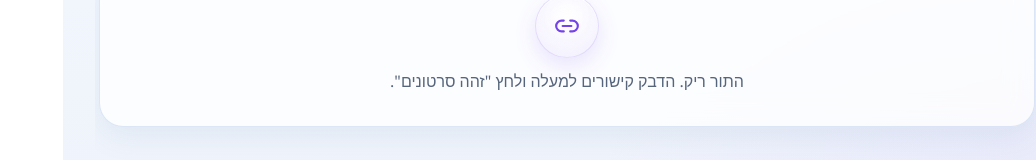
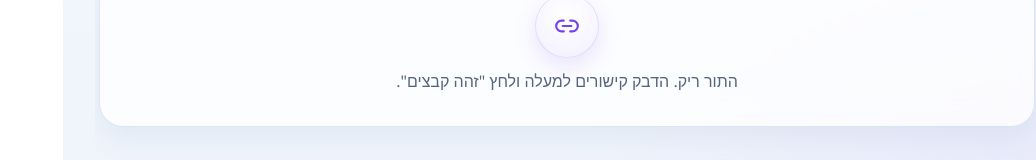
Before and after one commit to OrMeirDev/Grab, a React (Vite) app: page / in a window 1280 px wide. Shown: the part 534-694 px from the top of the page, without its empty margins (244-1280 px from the left). Built offline with nearby package versions, Linux system fonts and the light colour scheme.

Commit message:
Align Windows acceptance and guidance with automatic file detection

```diff
--- a/scripts/windows/installed-app.cjs
+++ b/scripts/windows/installed-app.cjs
@@ -194,7 +194,7 @@ async function paste(text) {
   await js(`document.querySelector('textarea').focus()`);
   await cdp.send('Input.insertText', { text });
   await wait(300);
-  await click('זהה סרטונים');
+  await click('זהה קבצים');
 }
 // Removes every row; a row still being looked up has no remove button yet, so keep trying.
 async function clearQueue() {
--- a/src/features/downloads/DownloadQueue.jsx
+++ b/src/features/downloads/DownloadQueue.jsx
@@ -14,7 +14,7 @@ export default function DownloadQueue({ queue, actions, drag }) {
         {queue.length === 0 && (
           <div className="empty">
             <Link2 size={28} />
-            <div>התור ריק. הדבק קישורים למעלה ולחץ "זהה סרטונים".</div>
+            <div>התור ריק. הדבק קישורים למעלה ולחץ "זהה קבצים".</div>
           </div>
         )}
         {queue.map((item, i) => (
--- a/src/features/downloads/rowState.js
+++ b/src/features/downloads/rowState.js
@@ -14,6 +14,7 @@ export function lookupLine(item) {
   if (item.status === 'waiting') return item.label || 'ממתין לזיהוי';
   const b = item.bbrowser || 'הדפדפן';
   if (item.bphase === 'connecting') return `מתחבר ל־${b}…`;
+  if (item.contentType === 'auto') return 'מחפש וידאו וקובצי PDF בעמוד…';
   if (item.contentType === 'pdf') return 'מחפש קובצי PDF בעמוד…';
   if (item.bphase === 'discovering') return `מחפש את הסרטון ב־${b}${item.binstance ? ` (${item.binstance})` : ''}…`;
   if (item.bphase === 'playback_required') return `לחץ Play ב־${b} כדי להמשיך`;
```
